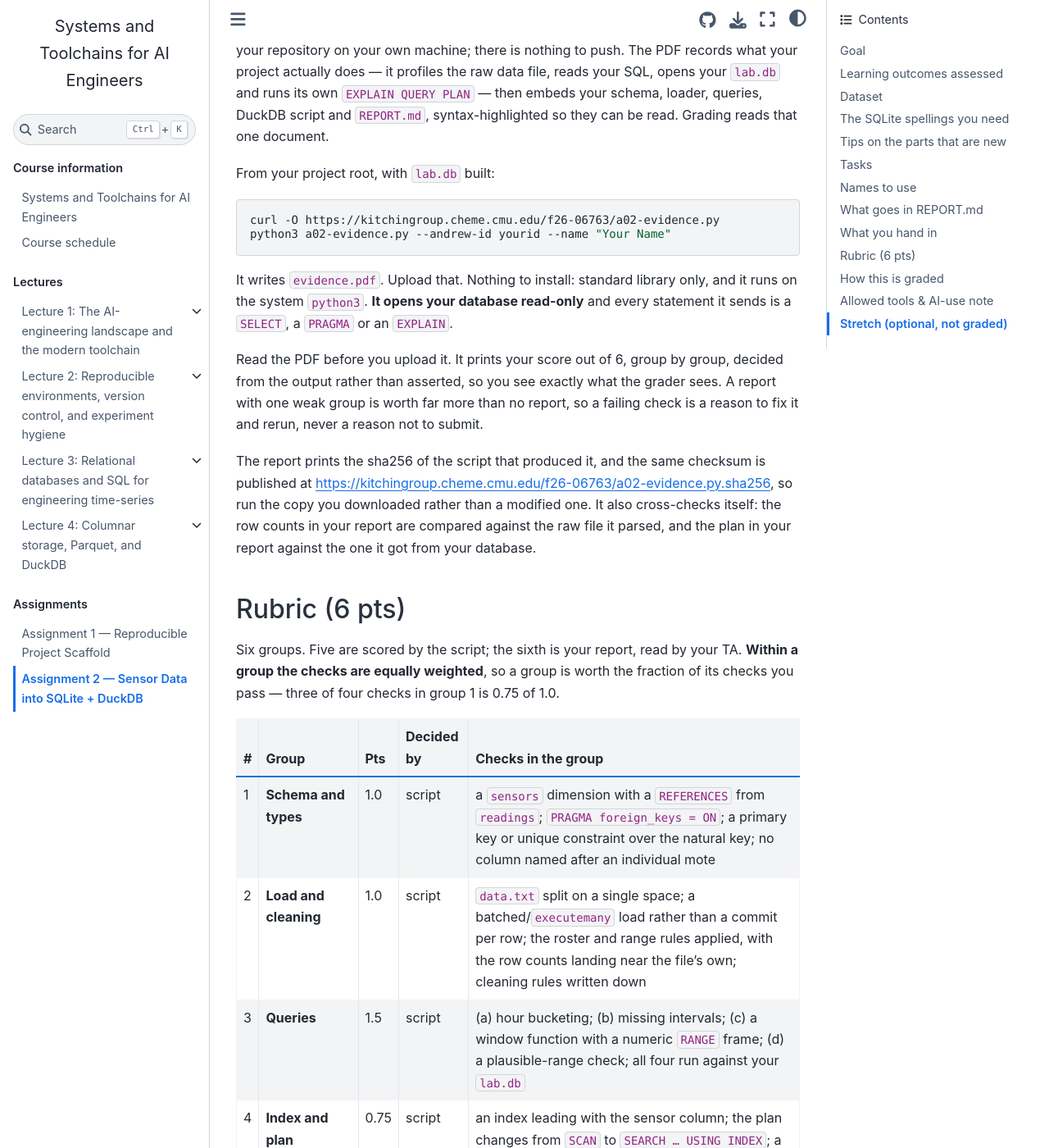
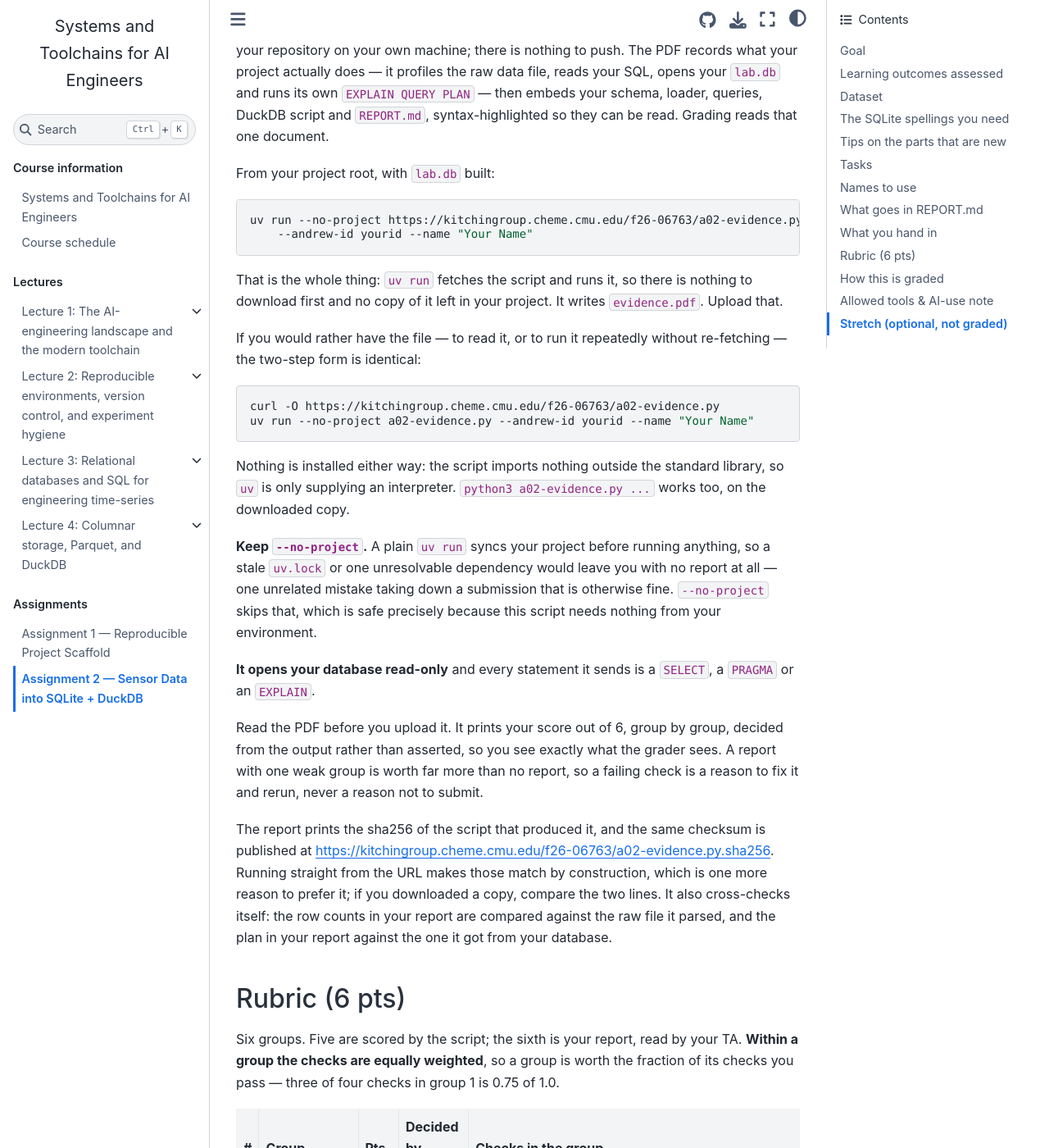
Before and after one commit to jkitchin/f26-06763, a Jupyter Book: the page built from course/assignments/a02.md, in a window 1280 px wide and 1400 px high, scrolled down 8586 px. Shown: the whole window at 82% size. Built offline with Jupyter Book 1.0.4 settings and Sphinx 7.4.7 and the Sphinx Book theme 1.1.4, drawn with Linux system fonts in a browser that asks for light colours; pages that are not in the unit, such as notebooks, are missing from menus; some of the changed text lies outside the part shown.

Commit message:
docs(a02): run the evidence script from its URL with `uv run --no-project`
Two changes to how students invoke a02-evidence.py, both measured rather than
assumed. A2 only; A1 is deliberately untouched.

**`--no-project`, not a bare `uv run`.** The course teaches uv and `python3` is
not reliably on PATH, especially on Windows, so the invocation should be a uv
one -- but a plain `uv run` syncs the project before it runs anything. Tested by
adding one unresolvable dependency to the reference solution's pyproject.toml:

  uv run a02-evidence.py               resolution failed, no report at all
  uv run --no-project a02-evidence.py  5.00 / 5, report written
  python3 a02-evidence.py              5.00 / 5, report written

The plain form couples the evidence report to the health of the student's
dependency resolution, so a stale lockfile would cost them the whole submission
rather than one check -- the failure mode the assignment promises not to have.
`--no-project` is safe precisely because the script imports nothing outside the
standard library and needs nothing from the environment it is reporting on.

**Run it straight from the URL, so there is no curl step.** `uv run` accepts a
remote script, so the documented flow is now one command with nothing downloaded
and no copy left in the student's project:

  uv run --no-project https://kitchingroup.cheme.cmu.edu/f26-06763/a02-evidence.py \
      --andrew-id yourid --name "Your Name"

Verified end to end against the published URL: it fetches, runs, scores the
reference solution 5.00/5, and -- the part that mattered -- the sha256 the report
prints is byte-identical to the published a02-evidence.py.sha256, because uv
downloads the file unmodified even though it lands under a temporary name. So
the integrity control survives, and running from the URL now makes the report's
hash and the published checksum agree by construction rather than by the student
remembering to compare them.

`uvx` was the first thing tried and does not work: it takes package names, and
rejects a URL outright. The curl-then-run form is kept as the documented
alternative for anyone who wants the file to read or to re-run offline.

Co-Authored-By: Claude Opus 5 (1M context) <noreply@anthropic.com>
Claude-Session: https://claude.ai/code/session_01SV9JAFdJa1Jnpq9xov1PQ5

````diff
--- a/course/assignments/a02.md
+++ b/course/assignments/a02.md
@@ -239,7 +239,7 @@ The script that builds your submission has to find your work, and a grader has t
 If you built it under other names the script goes looking rather than giving up, and its first page prints what it found. If that is not what you meant, say so and run it again:
 
 ```bash
-python3 a02-evidence.py --andrew-id yourid --db warehouse.sqlite --queries analysis.ipynb
+uv run --no-project a02-evidence.py --andrew-id yourid --db warehouse.sqlite --queries analysis.ipynb
 ```
 
 ## What goes in REPORT.md
@@ -259,15 +259,28 @@ Plus one line, anywhere, disclosing generative-AI use per the syllabus.
 From your project root, with `lab.db` built:
 
 ```bash
-curl -O https://kitchingroup.cheme.cmu.edu/f26-06763/a02-evidence.py
-python3 a02-evidence.py --andrew-id yourid --name "Your Name"
+uv run --no-project https://kitchingroup.cheme.cmu.edu/f26-06763/a02-evidence.py \
+    --andrew-id yourid --name "Your Name"
 ```
 
-It writes `evidence.pdf`. Upload that. Nothing to install: standard library only, and it runs on the system `python3`. **It opens your database read-only** and every statement it sends is a `SELECT`, a `PRAGMA` or an `EXPLAIN`.
+That is the whole thing: `uv run` fetches the script and runs it, so there is nothing to download first and no copy of it left in your project. It writes `evidence.pdf`. Upload that.
+
+If you would rather have the file — to read it, or to run it repeatedly without re-fetching — the two-step form is identical:
+
+```bash
+curl -O https://kitchingroup.cheme.cmu.edu/f26-06763/a02-evidence.py
+uv run --no-project a02-evidence.py --andrew-id yourid --name "Your Name"
+```
+
+Nothing is installed either way: the script imports nothing outside the standard library, so `uv` is only supplying an interpreter. `python3 a02-evidence.py ...` works too, on the downloaded copy.
+
+**Keep `--no-project`.** A plain `uv run` syncs your project before running anything, so a stale `uv.lock` or one unresolvable dependency would leave you with no report at all — one unrelated mistake taking down a submission that is otherwise fine. `--no-project` skips that, which is safe precisely because this script needs nothing from your environment.
+
+**It opens your database read-only** and every statement it sends is a `SELECT`, a `PRAGMA` or an `EXPLAIN`.
 
 Read the PDF before you upload it. It prints your score out of 6, group by group, decided from the output rather than asserted, so you see exactly what the grader sees. A report with one weak group is worth far more than no report, so a failing check is a reason to fix it and rerun, never a reason not to submit.
 
-The report prints the sha256 of the script that produced it, and the same checksum is published at <https://kitchingroup.cheme.cmu.edu/f26-06763/a02-evidence.py.sha256>, so run the copy you downloaded rather than a modified one. It also cross-checks itself: the row counts in your report are compared against the raw file it parsed, and the plan in your report against the one it got from your database.
+The report prints the sha256 of the script that produced it, and the same checksum is published at <https://kitchingroup.cheme.cmu.edu/f26-06763/a02-evidence.py.sha256>. Running straight from the URL makes those match by construction, which is one more reason to prefer it; if you downloaded a copy, compare the two lines. It also cross-checks itself: the row counts in your report are compared against the raw file it parsed, and the plan in your report against the one it got from your database.
 
 ## Rubric (6 pts)
 Six groups. Five are scored by the script; the sixth is your report, read by your TA. **Within a group the checks are equally weighted**, so a group is worth the fraction of its checks you pass — three of four checks in group 1 is 0.75 of 1.0.
````
Also changed, not shown: 2 other files.
